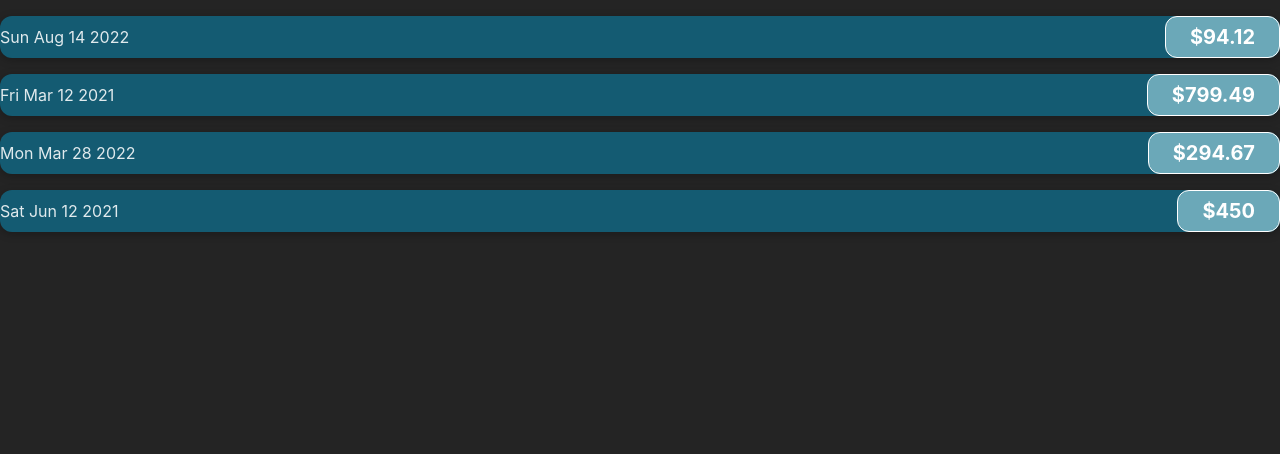
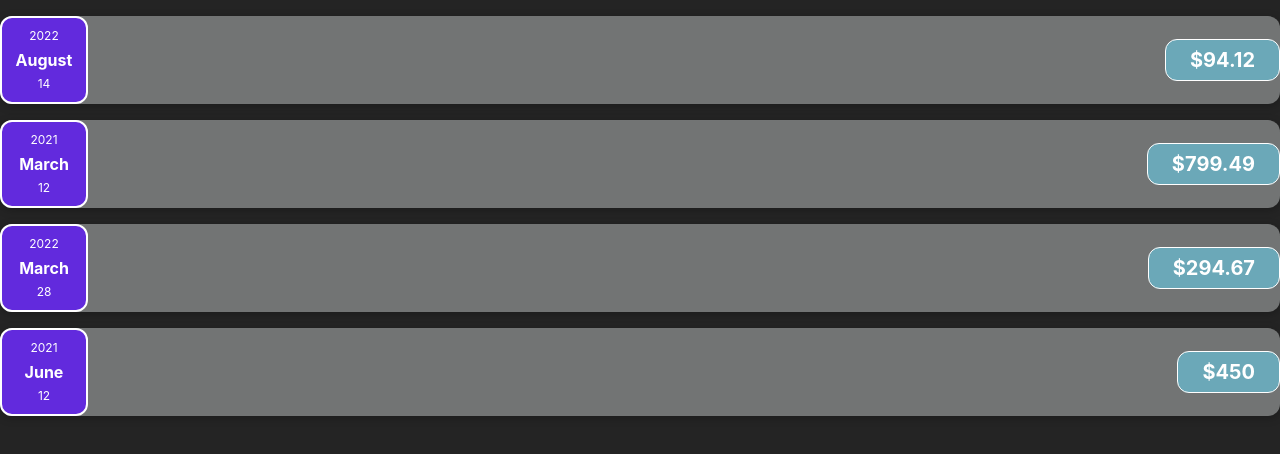
Before and after one commit to metalhead5209/react-expense-tracker, a React (Vite) app: page / in a window 1280 px wide. Shown: the top 454 px of the page. Built offline with nearby package versions, Linux system fonts and the light colour scheme.

Commit message:
moved date in to component

```diff
--- /dev/null
+++ b/src/components/ExpenseItem/ExpenseDate/ExpenseDate.css
@@ -0,0 +1,25 @@
+.expense-date {
+    display: flex;
+    flex-direction: column;
+    width: 5.5rem;
+    height: 5.5rem;
+    border: 2px solid #ffffff;
+    background-color: #622add;
+    color: rgb(255, 255, 255);
+    border-radius: 12px;
+    align-items: center;
+    justify-content: center;
+  }
+
+  .expense-date__month {
+    font-weight: bold;
+  }
+
+  .expense-date__year {
+    font-size: 0.75rem;
+  }
+
+  .expense-date__day {
+    font-size: 1.5rem;
+    font-weight: bold;
+  }
--- /dev/null
+++ b/src/components/ExpenseItem/ExpenseDate/ExpenseDate.jsx
@@ -0,0 +1,18 @@
+import React from "react";
+import './ExpenseDate.css';
+
+const ExpenseDate = (props) => {
+  const month = props.date.toLocaleString("en-US", { month: "long" });
+  const day = props.date.toLocaleString("en-us", { day: "2-digit" });
+  const year = props.date.getFullYear();
+
+  return (
+    <div className="expense-date">
+      <div className="expense-date__year">{year}</div>
+      <div className="expense-date__month">{month}</div>
+      <div className="expense-date__year">{day}</div>
+    </div>
+  );
+};
+
+export default ExpenseDate;
--- a/src/components/ExpenseItem/ExpenseItem.css
+++ b/src/components/ExpenseItem/ExpenseItem.css
@@ -6,7 +6,7 @@
     padding: 0.5 rem;
     margin: 1rem 0;
     border-radius: 12px;
-    background-color: #145b72;
+    background-color: #727474;
 }
 
 .expense-item__description {
--- a/src/components/ExpenseItem/ExpenseItem.jsx
+++ b/src/components/ExpenseItem/ExpenseItem.jsx
@@ -1,12 +1,13 @@
 import React from "react";
-import './ExpenseItem.css';
+import "./ExpenseItem.css";
+import ExpenseDate from "./ExpenseDate/ExpenseDate";
 
 const ExpenseItem = (props) => {
 
 
   return (
     <div className="expense-item">
-      <div> {props.date.toDateString()} </div>
+      <ExpenseDate date={props.date} />
       <div className="expense-item__description">
         <h2>{props.title}</h2>
         <div className="expense-item__price">${props.amount}</div>
```
